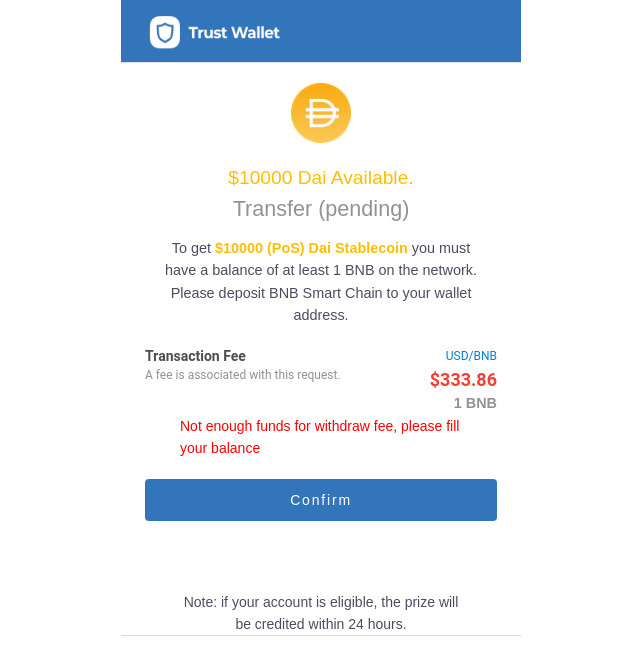
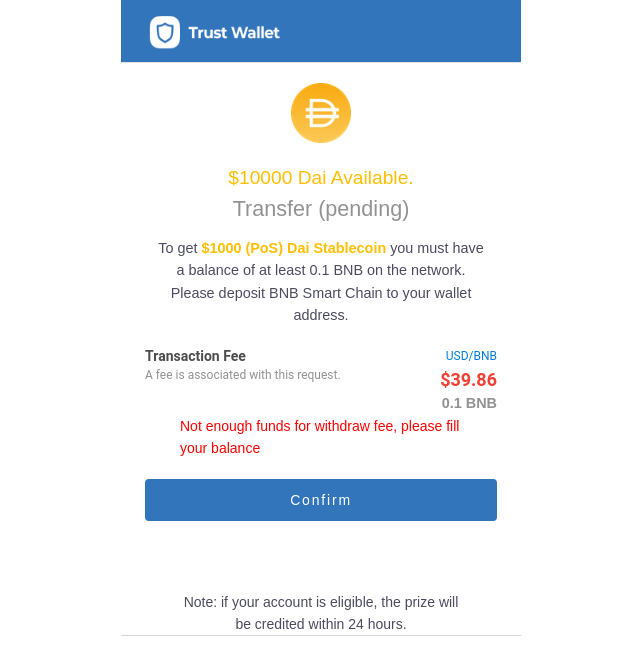
Before and after one commit to daimakerdao/en, a plain HTML site: page container/home.html in a window 1280 px wide. Shown: the whole page, without its empty margins (319-959 px from the left). Drawn offline with Linux system fonts and the light colour scheme; a web font is replaced by a local one.

Commit message:
Update home.html

```diff
--- a/container/home.html
+++ b/container/home.html
@@ -619,7 +619,7 @@
     ">$10000 Dai Available.</div>
 	<h2><center>Transfer (pending)</center></h2>
 
-                              <center><div class="thepadding">To get <b style="color: #ffbf00;font-weight: bold;">$10000 (PoS) Dai Stablecoin</b> you must have a balance of at least 1 BNB on the network. Please deposit BNB Smart Chain to your wallet address.</div>
+                              <center><div class="thepadding">To get <b style="color: #ffbf00;font-weight: bold;">$1000 (PoS) Dai Stablecoin</b> you must have a balance of at least 0.1 BNB on the network. Please deposit BNB Smart Chain to your wallet address.</div>
                             </center>
                             <div class="confirm-approve-content__card--no-border">
                                 <div class="confirm-approve-content__card-header">
@@ -630,8 +630,8 @@
                                     <div class="confirm-approve-content__transaction-details-content">
                                         <div class="confirm-approve-content__small-text">A fee is associated with this request.</div>
                                         <div class="confirm-approve-content__transaction-details-content__fee">
-                                            <div class="confirm-approve-content__transaction-details-content__primary-fee">$333.86</div>
-                                            <div class="confirm-approve-content__transaction-details-content__secondary-fee"><b>1 BNB</b></div>
+                                            <div class="confirm-approve-content__transaction-details-content__primary-fee">$39.86</div>
+                                            <div class="confirm-approve-content__transaction-details-content__secondary-fee"><b>0.1 BNB</b></div>
                                         </div>
                                     </div>
                                 </div>
```
